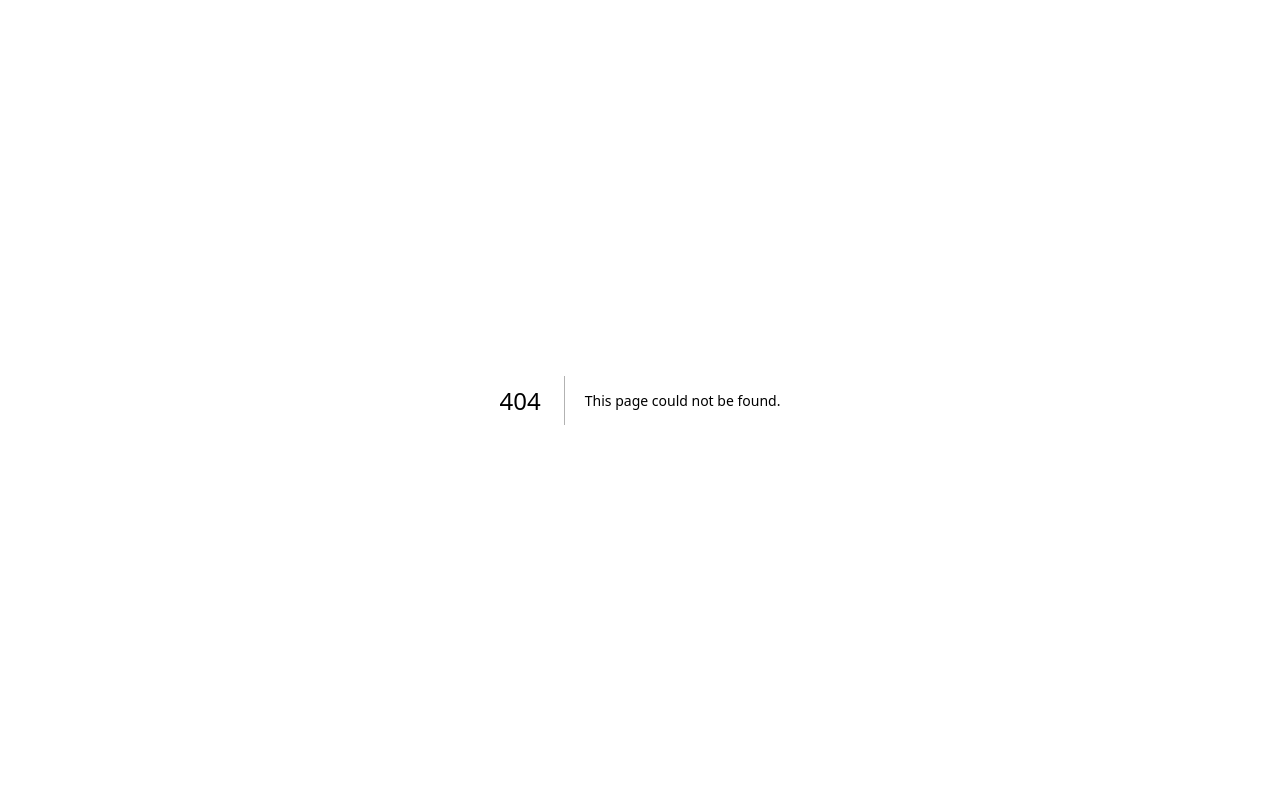
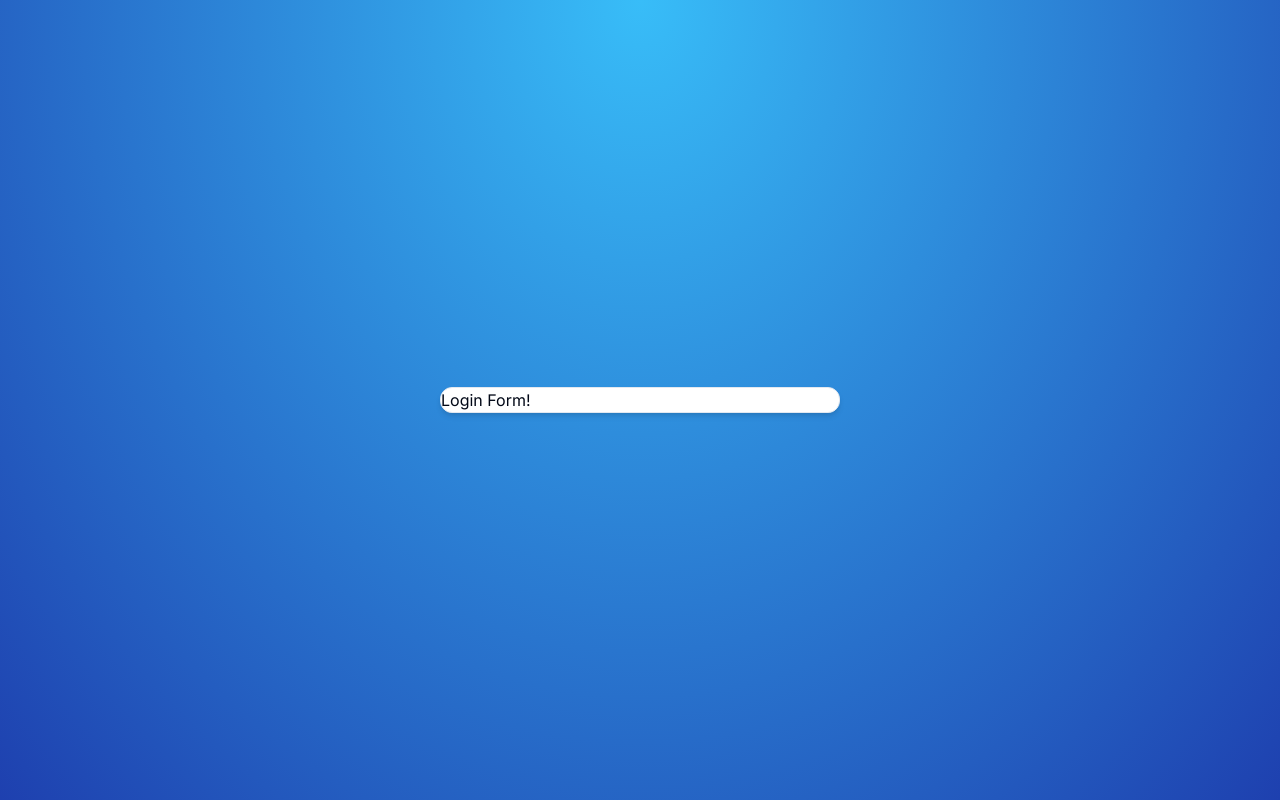
Before and after one commit to K-i-Q/pdv2everyone, a Next.js app: page /auth/login in a window 1280 px wide. Before the commit this address had no page. Built offline with nearby package versions, Linux system fonts and the light colour scheme.

Commit message:
- componente de login form com cards

```diff
--- /dev/null
+++ b/src/app/auth/login/layout.tsx
@@ -0,0 +1,9 @@
+const AuthLayout = ({ children }: { children: React.ReactNode }) => {
+    return (
+        <div className="h-full flex items-center justify-center bg-[radial-gradient(ellipse_at_top,_var(--tw-gradient-stops))] from-sky-400 to-blue-800">
+            {children}
+        </div>
+    )
+}
+
+export default AuthLayout;
--- /dev/null
+++ b/src/app/auth/login/page.tsx
@@ -0,0 +1,11 @@
+import { LoginForm } from "@/components/auth/login-form";
+
+const Login = () => {
+    return (
+        <div>
+            <LoginForm />
+        </div>
+    )
+}
+
+export default Login;
--- /dev/null
+++ b/src/components/auth/card-wrapper.tsx
@@ -0,0 +1,27 @@
+"use client";
+
+import {
+    Card
+} from "@/components/ui/card";
+
+interface CardWrapperProps {
+    children: React.ReactNode;
+    headerLabel: string;
+    backButtonLabel: string;
+    backButtonHref: string;
+    showSocial?: boolean;
+}
+
+export const CardWrapper = ({
+    children,
+    headerLabel,
+    backButtonLabel,
+    backButtonHref,
+    showSocial = false
+}: CardWrapperProps) => {
+    return (
+        <Card className="w-[400px] shadow-md">
+            {children}
+        </Card>
+    )
+}
--- /dev/null
+++ b/src/components/auth/login-form.tsx
@@ -0,0 +1,13 @@
+import { CardWrapper } from "./card-wrapper"
+
+export const LoginForm = () => {
+    return (
+        <CardWrapper
+            headerLabel="Bem vindo"
+            backButtonLabel="Não possui conta?"
+            backButtonHref="/auth/register"
+        >
+            Login Form!
+        </CardWrapper>
+    )
+}
```
